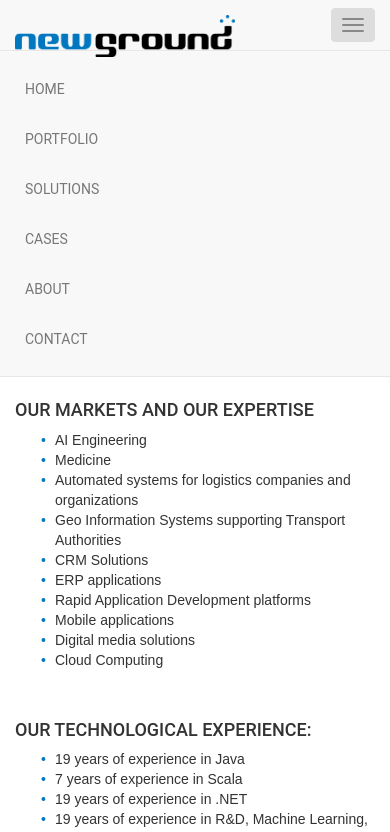
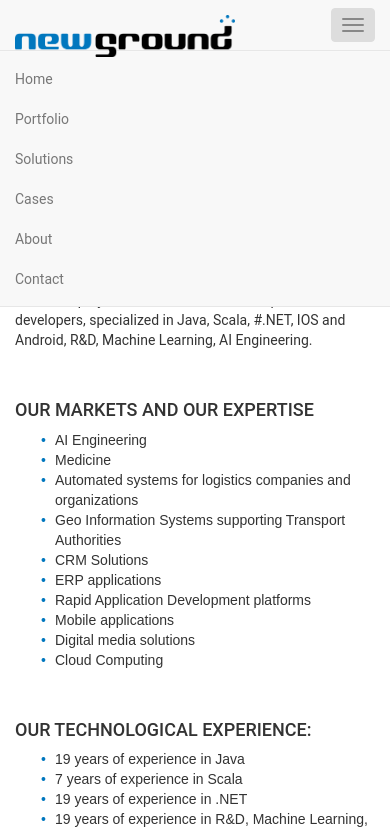
Before and after one commit to NewGround-LLC/newground.ua, a website: page resources/views/about.html in a window 390 px wide. Both pictures are taken after a click on the button "Toggle navigation". Shown: the top 832 px of the page. Drawn offline with nearby package versions, Linux system fonts and the light colour scheme; some packages are replaced by stand-ins of ours; files that its build step writes are made by us from their sources; a script that the page names is missing.

Commit message:
Fixed navigation

```diff
--- a/resources/css/style.css
+++ b/resources/css/style.css
@@ -4,27 +4,34 @@ body {
 body p, body a, body h1, body h2, body h3, body h4, body h5, body h6 {
     font-family: ROBOTO, sans-serif; }
 
-/*.header {
-    background: url(../images/header_bg.jpg) no-repeat; }*/
-.header .navbar .navbar-header {
-    line-height: 70px; }
-.header .navbar ul.navbar-nav li a {
+/*Header*/
+
+.navbar-default .navbar-nav>li>a {
     color: #777;
     text-transform: uppercase;
-    line-height: 42px; }
-.header .navbar ul.navbar-nav li a:hover {
-    color: #0077be;
-    line-height: 42px; }
-
+    line-height: 42px;
+}
+.navbar-default .navbar-nav>li>a:hover{
+	color: #0077be;
+    line-height: 42px;
+}
 .navbar-brand {
     line-height: 72px;
     height: 72px;
     padding:15px;
 }
+
 .navbar-toggle {
     line-height: 42px;
     height: 42px;
     margin:15px;
+}
+/* To avoid second row in navigation */
+@media(max-width:992px){
+    .nav>li>a {
+        padding-left: 10px;
+        padding-right:10px
+    }
 }
 
 .container.margin-from-header {
--- a/resources/views/header.html
+++ b/resources/views/header.html
@@ -1,6 +1,6 @@
-<div class="header">
+<header style="background-position: 50% -125px;">
     <div class="section_overlay">
-        <nav class="navbar navbar-default navbar-fixed-top">
+        <nav class="navbar navbar-expand-lg navbar-default navbar-fixed-top">
           <div class="container">
             <!-- Brand and toggle get grouped for better mobile display -->
             <div class="navbar-header">
@@ -10,21 +10,21 @@
                 <span class="icon-bar"></span>
                 <span class="icon-bar"></span>
               </button>
-              <a class="navbar-brand" href="https://newground.ua"><img src="../images/logo.png" alt="Logo" width="220px" height="42px"></a>
+              <a class="navbar-brand js-scroll-trigger" href="https://newground.ua" target="_blank"><img src="../images/logo.png" alt="Logo" width="220px" height="42px"></a>
             </div>
 
             <!-- Collect the nav links, forms, and other content for toggling -->
             <div class="collapse navbar-collapse" id="bs-example-navbar-collapse-1">
               <ul class="nav navbar-nav navbar-right">
-                <li><a href="../../index.html">Home</a></li>
-                <li><a href="../../index.html#PORTFOLIO">Portfolio</a></li>
-                <li><a href="solutions.html">Solutions</a></li>
-                <li><a href="cases.html">Cases</a></li>
-                <li><a href="about.html">About</a></li>
-                <li><a href="contact.html">Contact</a></li>
+                <li class="nav-item"><a class="nav-link js-scroll-trigger" href="../../index.html">Home</a></li>
+                <li class="nav-item"><a class="nav-link js-scroll-trigger" href="../../index.html#PORTFOLIO">Portfolio</a></li>
+                <li class="nav-item"><a class="nav-link js-scroll-trigger" href="solutions.html">Solutions</a></li>
+                <li class="nav-item"><a class="nav-link js-scroll-trigger" href="cases.html">Cases</a></li>
+                <li class="nav-item"><a class="nav-link js-scroll-trigger" href="about.html">About</a></li>
+                <li class="nav-item"><a class="nav-link js-scroll-trigger" href="contact.html">Contact</a></li>
               </ul>
             </div><!-- /.navbar-collapse -->
           </div><!-- /.container -->
         </nav>
     </div>
-</div>
+</header>
```
Also changed, not shown: index.html (+42 -10 lines).
